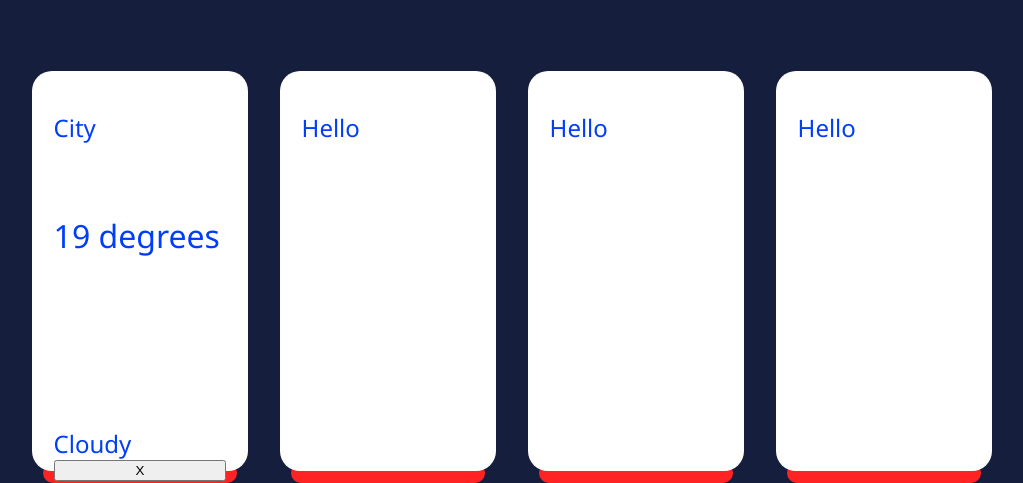
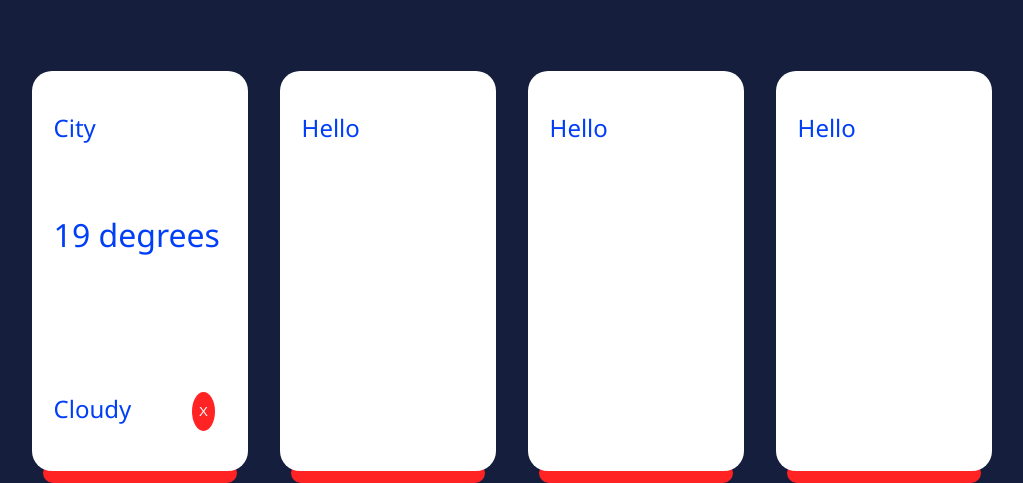
Before and after one commit to Jonathan-Challenger/Web-Dev, a PHP site: page /weather.html in a window 1280 px wide. Shown: the part 379-862 px from the top of the page, without its empty margins (128-1151 px from the left). Run offline with PHP 8.4, Linux system fonts and the light colour scheme.

Commit message:
Adding animations to elements and add button and changing element display to grid

```diff
--- a/SmallerProjects/WeatherApp/weather.css
+++ b/SmallerProjects/WeatherApp/weather.css
@@ -1,7 +1,7 @@
 @import url('https://fonts.googleapis.com/css2?family=Noto+Sans&display=swap');
 @import url('https://fonts.googleapis.com/css2?family=Noto+Sans:wght@400;700&display=swap');
 
-* {
+*, ::after, ::before {
     box-sizing: border-box;
 }
 
@@ -63,14 +63,20 @@ button#add-button {
     border: none;
     color: white;
     background-color: rgb(255, 35, 35);
+    text-align: center;
     width: 20%;
     border-radius: 10px;
     cursor: pointer;
     font-size: 1.5rem;
+    transition: transform 500ms ease;
+}
+
+button#add-button:hover {
+    transform: scale(1.1);
 }
 
 .container {
-    width: 75%;
+    width: min(90%, 75%);
     margin: auto;
     margin-top: 75px;
     display:grid;
@@ -82,12 +88,20 @@ button#add-button {
 .element {
     background-color: white;
     border-radius: 20px;
-    display: flex;
-    flex-direction: column;
+    display: grid;
+    grid-template-rows: 2fr 4fr 1fr;
+    grid-template-columns: auto auto;
+    gap:1em;
     padding: 40px 10%;
     font-size: 1.5rem;
     position: relative;
     color: #003ef7;
+    transform-style: preserve-3d;
+    transition: transform 500ms ease;
+}
+
+.element:hover {
+    transform: scale(1.05);
 }
 
 .element::after {
@@ -98,23 +112,38 @@ button#add-button {
     background: rgb(255, 35, 35);
     left: 5%;
     bottom: -12px;
-    z-index: -1;
+    transform: translateZ(-1px);
     border-radius: 25px;
 }
 
 .city-name {
-    margin-bottom: 70px;
     position: relative;
+    grid-column: span 2;
 }
 
 .temp {
-    padding-bottom: 170px;
     font-size: 2rem;
+    grid-column: span 2;
 }
 
 .description {
     display: flex;
     justify-content: space-between;
+}
+
+.element button {
+    cursor: pointer;
+    border: none;
+    width: 50%;
+    color:white;
+    border-radius: 50%;
+    background-color: rgb(255, 35, 35);
+    justify-self: center;
+    text-align: center;
+}
+
+.element button:hover {
+    background-color: rgb(158, 24, 24);
 }
 
 @media (max-width: 1000px) {
@@ -129,4 +158,8 @@ button#add-button {
     .form {
         width: 75%;
     }
+
+    .element::after {
+        bottom: -8px;
+    }
 }
```
